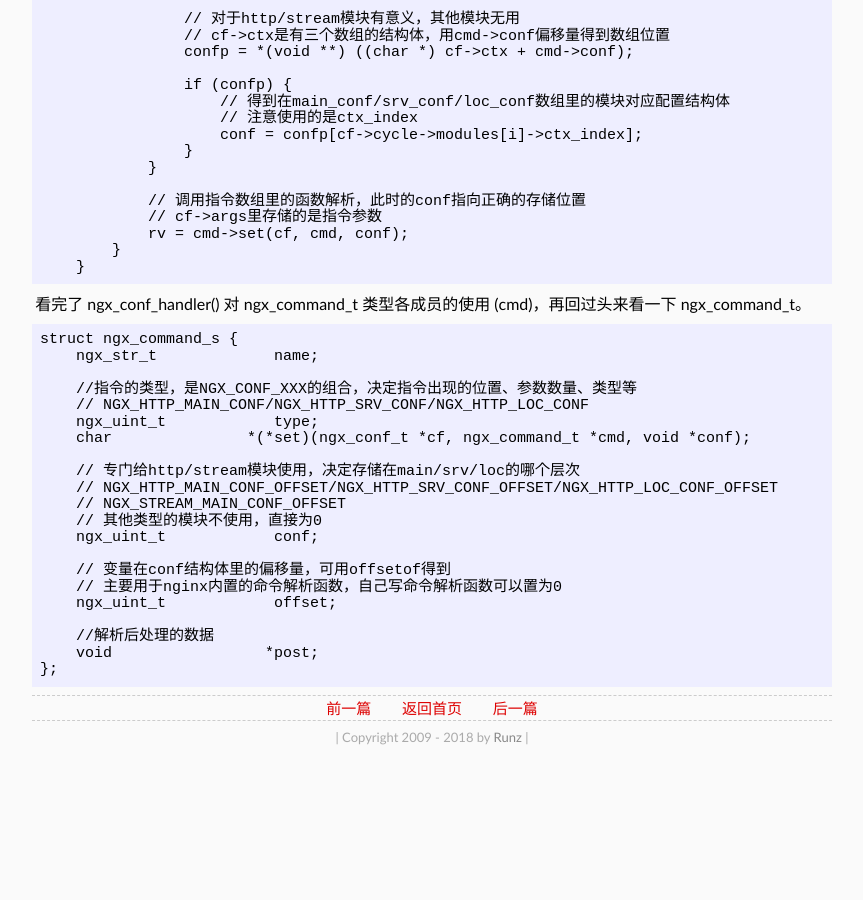
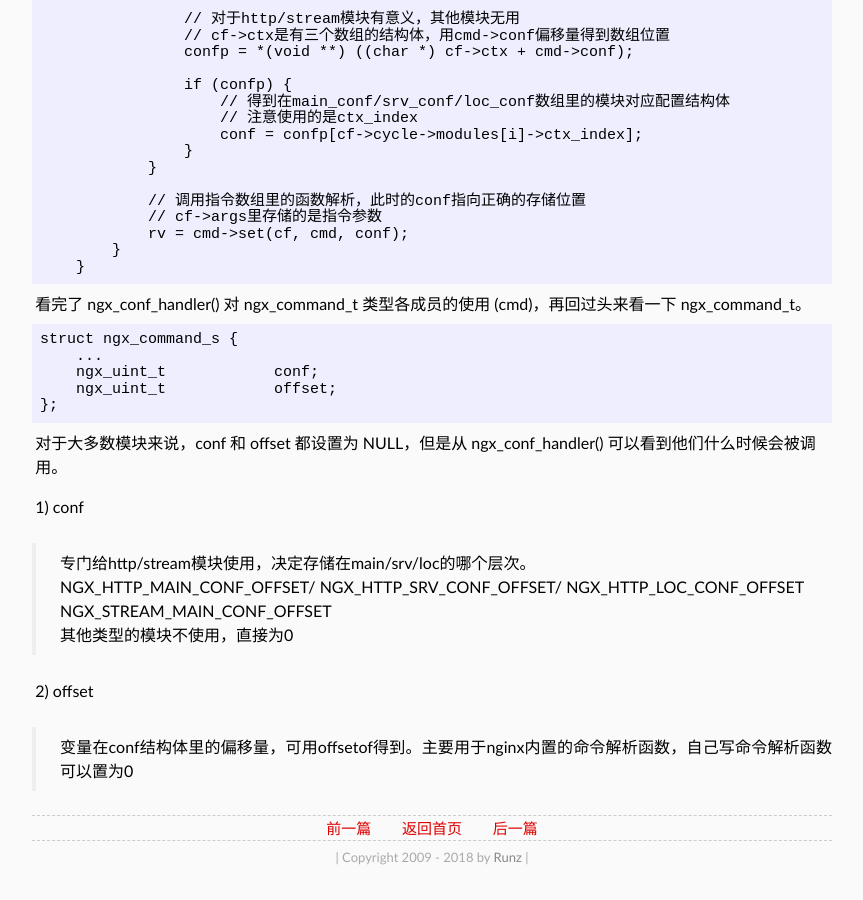
Before and after one commit to shaman7036/runzhen.github.io, a Jekyll site: the page built from _posts/2018-12-02-nginx-init-cycle.md, in a window 1280 px wide and 900 px high, scrolled down 3951 px. Shown: the whole window, without its empty margins (208-1071 px from the left). Built offline with Jekyll 4.4.1, drawn with Linux system fonts in a browser that asks for light colours; some web fonts are replaced; before the commit the page ends 4731 px from its top, so only the background shows below that; some of the changed text lies outside the part shown.

Commit message:
2018-12-02-nginx-init-cycle.md

````diff
--- a/_posts/2018-12-02-nginx-init-cycle.md
+++ b/_posts/2018-12-02-nginx-init-cycle.md
@@ -225,24 +225,18 @@ cmd = text/html, nelts = 4, cf->handler = 0x559b461ddd9b
 看完了 ngx_conf_handler() 对 ngx_command_t 类型各成员的使用 (cmd)，再回过头来看一下 ngx_command_t。
 ```
 struct ngx_command_s {
-    ngx_str_t             name;
-
-    //指令的类型，是NGX_CONF_XXX的组合，决定指令出现的位置、参数数量、类型等
-    // NGX_HTTP_MAIN_CONF/NGX_HTTP_SRV_CONF/NGX_HTTP_LOC_CONF
-    ngx_uint_t            type;
-    char               *(*set)(ngx_conf_t *cf, ngx_command_t *cmd, void *conf);
-
-    // 专门给http/stream模块使用，决定存储在main/srv/loc的哪个层次
-    // NGX_HTTP_MAIN_CONF_OFFSET/NGX_HTTP_SRV_CONF_OFFSET/NGX_HTTP_LOC_CONF_OFFSET
-    // NGX_STREAM_MAIN_CONF_OFFSET
-    // 其他类型的模块不使用，直接为0
+    ...
     ngx_uint_t            conf;
-
-    // 变量在conf结构体里的偏移量，可用offsetof得到
-    // 主要用于nginx内置的命令解析函数，自己写命令解析函数可以置为0
     ngx_uint_t            offset;
-
-    //解析后处理的数据
-    void                 *post;
 };
 ```
+对于大多数模块来说，conf 和 offset 都设置为 NULL，但是从 ngx_conf_handler() 可以看到他们什么时候会被调用。
+
+1) conf
+> 专门给http/stream模块使用，决定存储在main/srv/loc的哪个层次。
+> NGX_HTTP_MAIN_CONF_OFFSET/ NGX_HTTP_SRV_CONF_OFFSET/ NGX_HTTP_LOC_CONF_OFFSET
+> NGX_STREAM_MAIN_CONF_OFFSET
+> 其他类型的模块不使用，直接为0
+
+2) offset
+> 变量在conf结构体里的偏移量，可用offsetof得到。主要用于nginx内置的命令解析函数，自己写命令解析函数可以置为0
````
Also changed, not shown: other parts of _posts/2018-12-02-nginx-init-cycle.md (+4 -4 lines).
